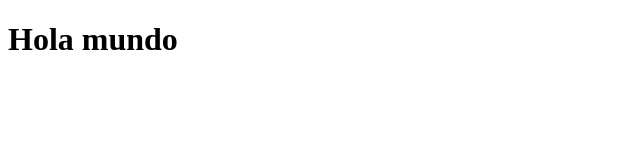
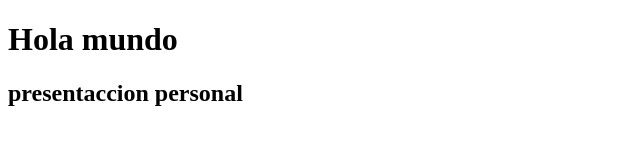
Before and after one commit to Ge0rgeML/presentacion-web-jorge-mendoza, a plain HTML site: page Estructura/index.html in a window 1280 px wide. Shown: the whole page, without its empty margins (0-640 px from the left). Drawn offline with Linux system fonts and the light colour scheme.

Commit message:
segunda linea se agregar un h2

```diff
--- a/Estructura/index.html
+++ b/Estructura/index.html
@@ -7,5 +7,6 @@
 </head>
 <body>
     <h1> Hola mundo</h1>
+    <h2> presentaccion personal</h2>
 </body>
 </html>
```
